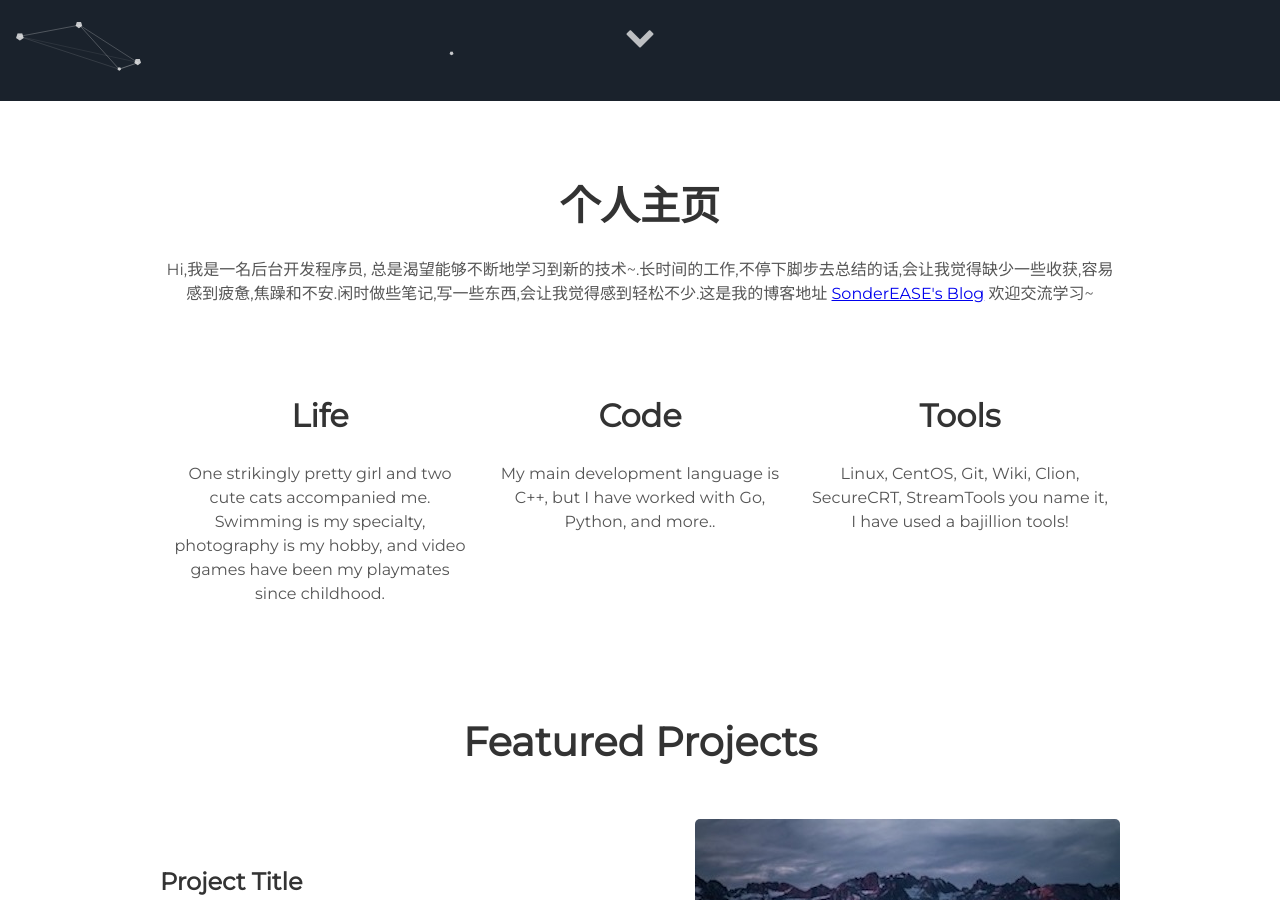
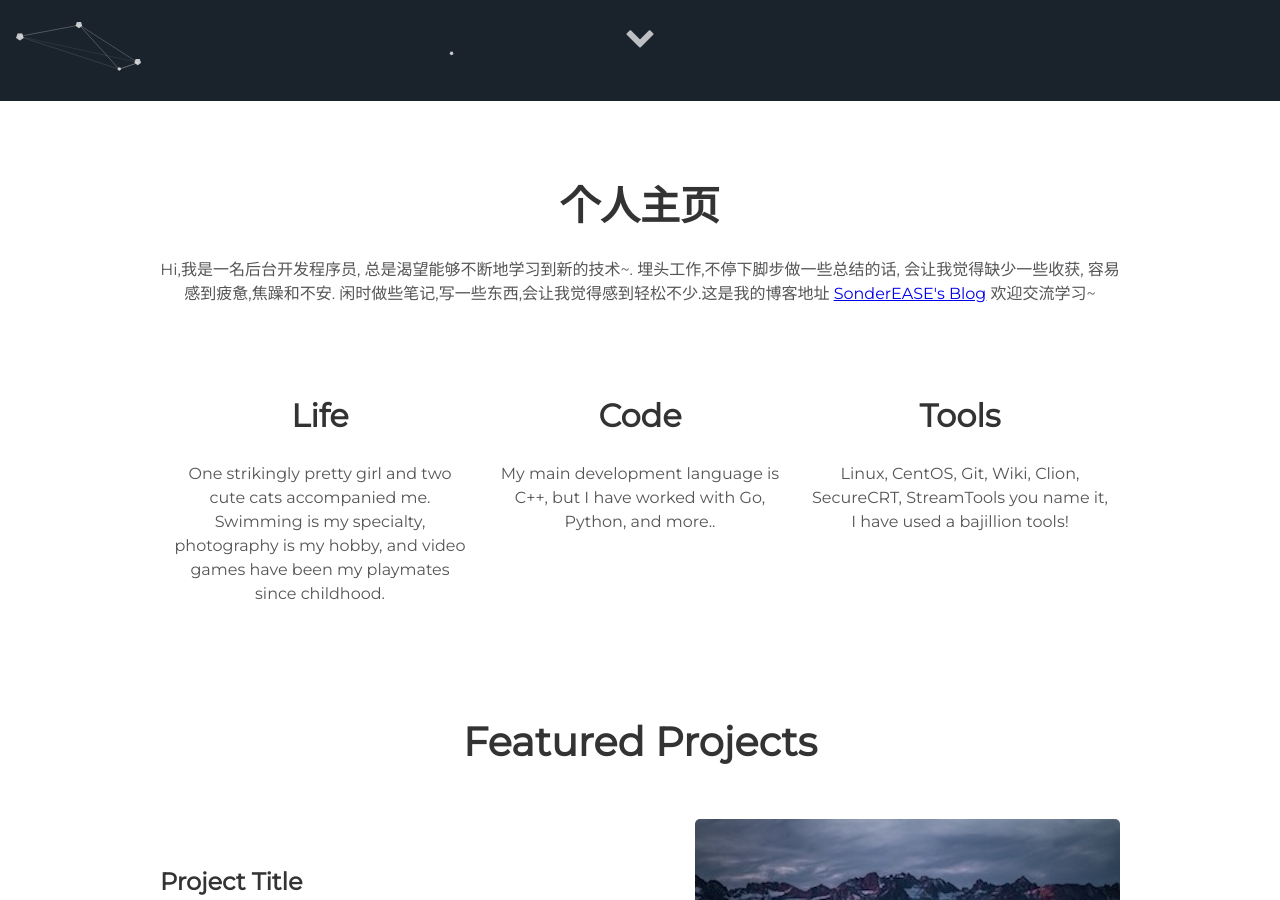
Before and after one commit to SonderEASE/SonderEASE.github.io, a Jekyll site: the page built from index.html, in a window 1280 px wide and 900 px high, scrolled down 799 px. Built offline with Jekyll 4.4.1, drawn with Linux system fonts in a browser that asks for light colours.

Commit message:
更新自我介绍

```diff
--- a/_config.yml
+++ b/_config.yml
@@ -6,7 +6,7 @@ description: 个人主页
 
 # User settings
 username: 刘易斯 - Lewis
-user_description: Hi,我是一名后台开发程序员, 总是渴望能够不断地学习到新的技术~.长时间的工作,不停下脚步去总结的话,会让我觉得缺少一些收获,容易感到疲惫,焦躁和不安.闲时做些笔记,写一些东西,会让我觉得感到轻松不少.这是我的博客地址 <a href="https://sonderease.github.io/lewis-blog.io/" target="_blank">SonderEASE's Blog</a> 欢迎交流学习~
+user_description: Hi,我是一名后台开发程序员, 总是渴望能够不断地学习到新的技术~. 埋头工作,不停下脚步做一些总结的话, 会让我觉得缺少一些收获, 容易感到疲惫,焦躁和不安. 闲时做些笔记,写一些东西,会让我觉得感到轻松不少.这是我的博客地址 <a href="https://sonderease.github.io/lewis-blog.io/" target="_blank">SonderEASE's Blog</a> 欢迎交流学习~
 user_title: Software Developer
 email: sonderease@gmail.com
 #twitter_username: SonderEASE
```
